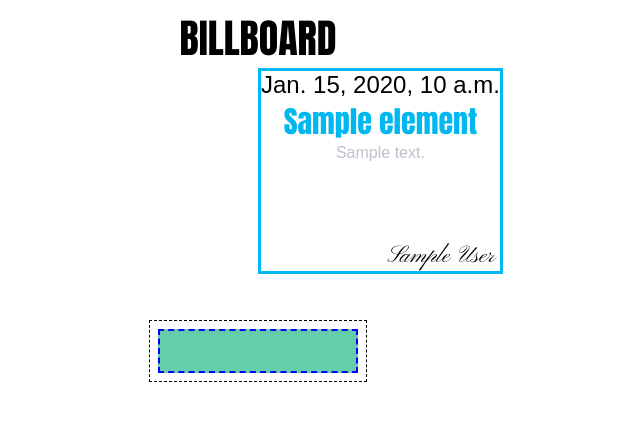
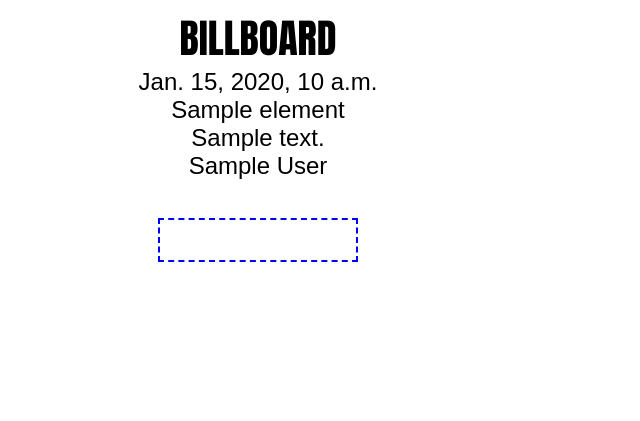
Before and after one commit to gaginton/Billboard, a Django app: template Billboard_app/templates/Billboard_app/home.html in a window 1280 px wide. Shown: the top 421 px of the page, without its empty margins (382-1022 px from the left). Run offline with Django 3.2, Linux system fonts and the light colour scheme; the template is opened without the code that fills it: most values are stand-ins (such as "Sample title", 1, 10 or a date in 2020).

Commit message:
wish this worked

```diff
--- a/Billboard_app/static/css/Model.css
+++ b/Billboard_app/static/css/Model.css
@@ -32,96 +32,7 @@ label {
     margin-right: 15px;
 }
 
-
-.black-box{
-    border: 1px dashed black;
-}
-
-#plus{
-    font-size: 16px;
-    background-color: #66cdaa;
-    margin: 8px;
-}
-
-#text-box {
-    border: 1px dashed #00b7ef;
-    position: relative;
-    height: 122%;
-}
-
-#message-box{
-    height: 100px;
-    width: 98%;
-}
-
-#author-box{
-    position: absolute;
-    right: 0%;
-    bottom: 0%;
-    margin-right: 2%;
-}
-
 input{
     display: block;
     margin: 20px 10px;
 }
-
-::placeholder {
-    opacity: 1;
-    font-family: "Courier New", Courier, monospace;
-    font-size: 12px;
-}
-
-#message-box::placeholder{
-    color:black;
-    font-weight: bold;
-}
-
-#close{
-    background-color: red;
-    margin: 4px;
-}
-
-#check{
-    background-color: #66cdaa;
-    margin: 4px;
-}
-
-#btn-check-close{
-    margin: 50px 0px;
-}
-
-.message {
-    height: 224px;
-}
-
-.regular-box{
-    border: 3px solid #00b7ef;
-    position: absolute;
-    height: 200px;
-}
-
-.title-style{
-    font-size: 30px;
-    font-family: 'Anton', sans-serif;
-    color: #00b7ef;
-    left: 0%;
-    top: 0%;
-
-}
-
-.content-style {
-    font-size: 16px;
-    font-family: Arial, Helvetica, sans-serif;
-    color: #c1bfcc
-}
-
-.author-style{
-    color: black;
-    font-size: 24px;
-    font-family: 'Pinyon Script', cursive;
-    position: absolute;
-    right: 0%;
-    bottom: 0%;
-    margin-right: 2%;
-}
--- a/Billboard_app/urls.py
+++ b/Billboard_app/urls.py
@@ -1,13 +1,13 @@
 from django.conf.urls import url
 from . import views
-from django.contrib.auth.views import login, logout
+# from django.contrib.auth.views import login, logout
 
 
 urlpatterns = [
     url(r'^$', views.index, name='index'),
-    # url(r'^login$', views.login, name='login'),
-    url(r'^login$', login, name='login'),
-    url(r'^logout', logout, name='logout'),
+    url(r'^login$', views.login, name='login'),
+    # url(r'^login$', login, name='login'),
+    # url(r'^logout', logout, name='logout'),
     # url(r'^login$', 'django.contrib.auth.views.login'),
     url(r'^register$', views.register, name='register'),
     url(r'^home$', views.home, name='home'),
--- a/Billboard_app/views.py
+++ b/Billboard_app/views.py
@@ -4,7 +4,6 @@ from django.http import HttpResponseRedirect
 from django.contrib.auth.forms import UserCreationForm
 from django.contrib.auth import login, logout
 from django.views.decorators.csrf import csrf_exempt
-from django.contrib.auth import login, logout
 
 
 
```
